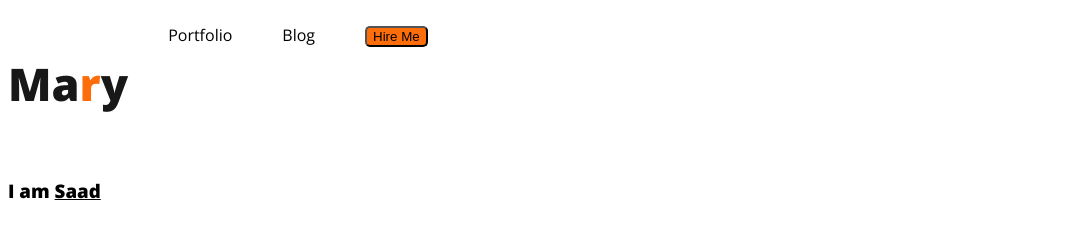
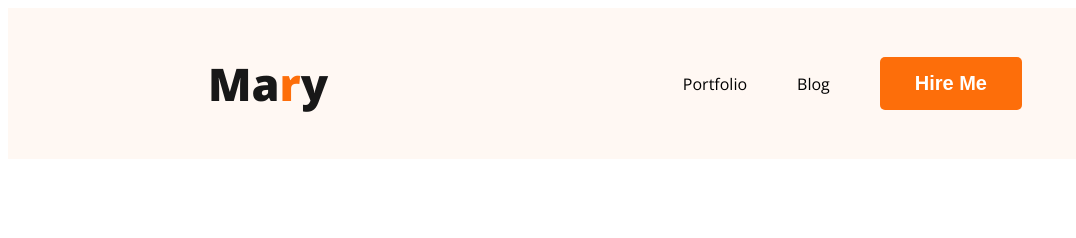
Before and after one commit to SaadBH98/web-developer-portfolio-saad, a plain HTML site: page index.html in a window 1280 px wide. Shown: the whole page, without its empty margins (0-1076 px from the left). Drawn offline with nearby package versions, Linux system fonts and the light colour scheme.

Commit message:
nav added

```diff
--- a/Styles/portfolio.css
+++ b/Styles/portfolio.css
@@ -5,10 +5,18 @@ body {
 .btn-primary {
   border-radius: 5px;
   background: #fd6e0a;
+  border: 0;
+  color: var(--White-Color, #fff);
+  font-size: 20px;
+  font-weight: 700;
+  padding: 15px 35px;
 }
 /* nav related styles */
 nav {
   display: flex;
+  justify-content: space-between;
+  align-items: center;
+  margin: 0 200px;
 }
 .web-text-logo {
   color: var(--Dark-01, #181818);
@@ -20,6 +28,7 @@ nav {
 }
 nav > ul {
   display: flex;
+  align-items: center;
 }
 nav li {
   list-style: none;
@@ -29,3 +38,7 @@ nav a {
   text-decoration: none;
   color: #474747;
 }
+/* header related styles */
+.header{
+    background-color: #FFF8F3;
+}
--- a/index.html
+++ b/index.html
@@ -10,7 +10,7 @@
     <link rel="stylesheet" href="styles/portfolio.css" class="css">
 </head>
 <body>
-    <header>
+    <header class="header">
         <nav>
             <h3 class="web-text-logo">Ma<span class="r">r</span>y</h3>
             <ul>
@@ -19,9 +19,12 @@
                 <li><button class="btn-primary">Hire Me</button></li>
             </ul>
         </nav>
+        <div class="banner">
+
+        </div>
     </header>
     <main>
-        <h3>I am <u>Saad</u></h3>
+
     </main>
     <footer>
 
```
